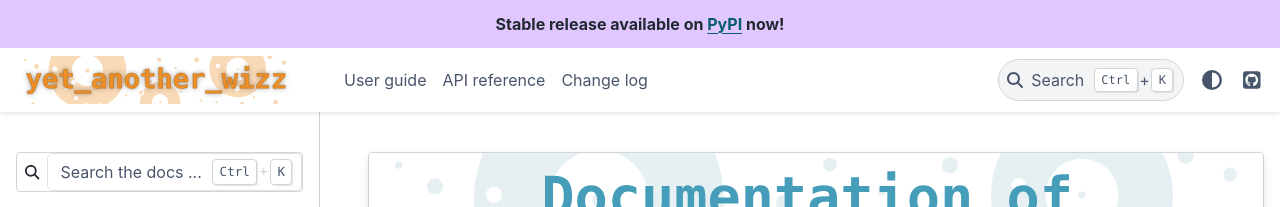
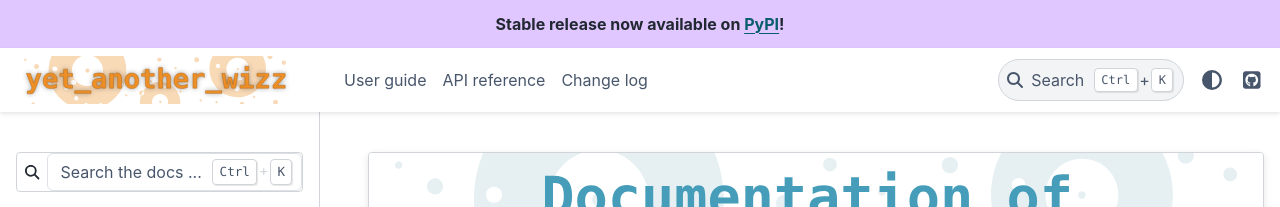
Before and after one commit to jlvdb/yet_another_wizz, a Sphinx documentation site: the page built from docs/source/index.rst, in a window 1280 px wide and 1016 px high. Shown: the top 207 px of the window. Built offline with Sphinx 7.4.7 and the PyData theme 0.15.4, drawn with Linux system fonts in a browser that asks for light colours.

```diff
--- a/docs/source/conf.py
+++ b/docs/source/conf.py
@@ -65,7 +65,7 @@ html_theme_options = {
     },
     "pygment_light_style": "xcode",
     "pygment_dark_style": "github-dark",
-    "announcement": "<p>Stable release available on <a href='https://pypi.org/project/yet_another_wizz/'>PyPI</a> now!</p>"
+    "announcement": "<p>Stable release now available on <a href='https://pypi.org/project/yet_another_wizz/'>PyPI</a>!</p>"
 }
 html_sidebars = {
     "**": [
```
Also changed, not shown: 1 other file.
